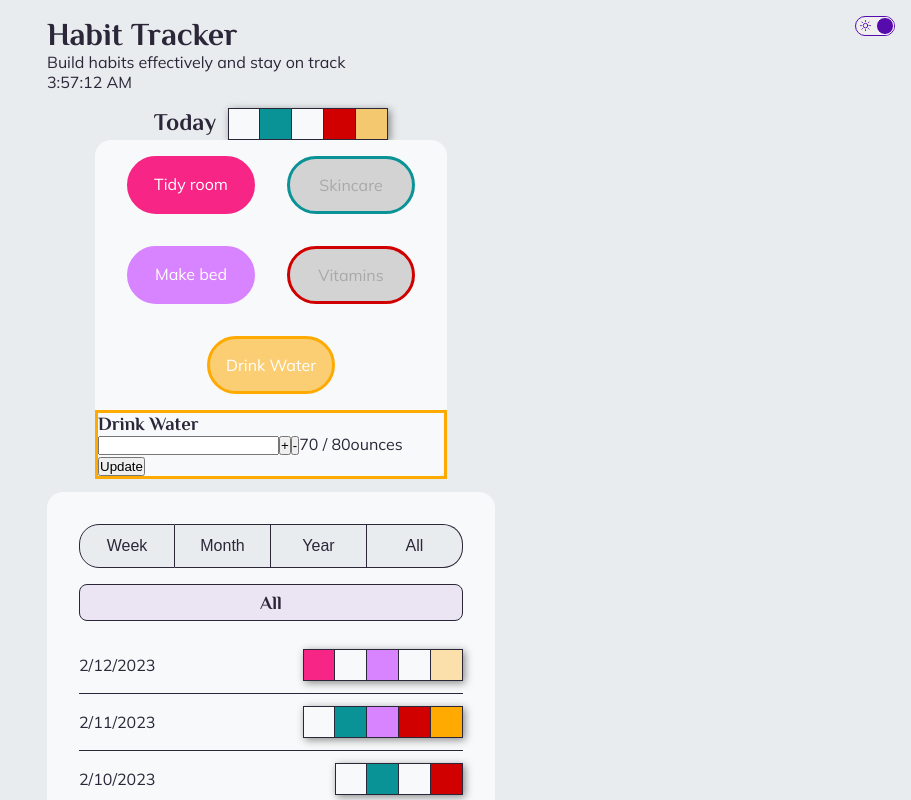
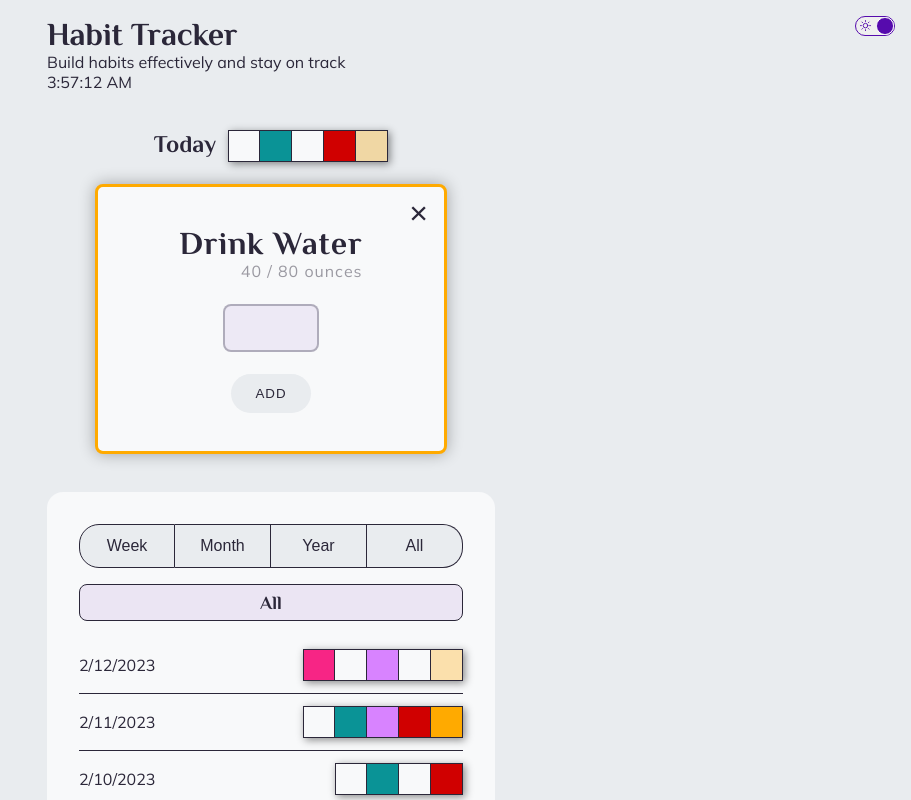
Before and after one commit to jennstirpe/habit-tracker, a React (Create React App) app: page / in a window 1280 px wide. Both pictures are taken after a click on the element "Drink Water". Shown: the top 800 px of the page, without its empty margins (369-1280 px from the left). Built offline with nearby package versions, Linux system fonts and the light colour scheme.

Commit message:
Styled quantity input form

```diff
--- a/src/App.js
+++ b/src/App.js
@@ -117,7 +117,7 @@ function App() {
       color: "#ffaa00",
       type: "quantity",
       goal: {
-        currentAmt: 70,
+        currentAmt: 40,
         goalAmt: 80,
         unit: "ounces"
       },
@@ -438,8 +438,9 @@ function App() {
 
     const newHabits = [...currentDayChecklist];
     const updatedHabit = newHabits.find(habit => habit.id === id);
-    updatedHabit.goal.currentAmt = newAmt;
+    updatedHabit.goal.currentAmt = parseInt(updatedHabit.goal.currentAmt) + parseInt(newAmt);
 
+    setCurrentDayChecklist(newHabits);
 
   }
 
--- a/src/components/main/display/DisplayBar.js
+++ b/src/components/main/display/DisplayBar.js
@@ -16,7 +16,7 @@ export default function DisplayBar({ checklist }) {
                 } else {
                     if (habit.goal.currentAmt === 0) {
                         return <div className="habit-box" key={habit.id}></div>
-                    } else if (habit.goal.currentAmt === habit.goal.goalAmt) {
+                    } else if (habit.goal.currentAmt >= habit.goal.goalAmt) {
                         return <div className="habit-box" key={habit.id} style={{'background' : `${habit.color}`}}></div>
                     } else {
                         let percentageComplete = Math.round(habit.goal.currentAmt / habit.goal.goalAmt * 100);
--- a/src/components/main/forms/QuantityInput.js
+++ b/src/components/main/forms/QuantityInput.js
@@ -16,14 +16,19 @@ export default function QuantityInput({ closeQuantityInputForm, updateCurrentAmt
   return (
     <StyledQuantityInput style={{"border": `3px solid ${habit.color}`}}>
 
-      <h3>{habit.name}</h3>
+      <div className="quantity-form-header">
+        <button onClick={() => closeQuantityInputForm()} className="quantity-form-close" aria-label="Close color selector">×</button>
+        <h3 className="quantity-form-title">{habit.name}</h3>
+        <span className="quantity-form-display">{habit.goal.currentAmt} / {habit.goal.goalAmt} {habit.goal.unit}</span>
+      </div>
 
-      <input ref={newCurrentAmt} type="number"/>
-      <button aria-label="increase">+</button>
-      <button aria-label="decrease">-</button>
-      <span>{habit.goal.currentAmt} / {habit.goal.goalAmt}{habit.goal.unit}</span>
+      <input className="quantity-form-input" ref={newCurrentAmt} type="number" />
+        {/* <div className="quantity-form-btns">
+          <button className="quantity-form-btn" aria-label="increase">+</button>
+          <button className="quantity-form-btn" aria-label="decrease">-</button>
+        </div> */}
 
-      <button onClick={updateAndClose} >Update</button>
+      <button className="quantity-form-update-btn" onClick={updateAndClose} >Add</button>
       </StyledQuantityInput>
   )
 }
--- a/src/components/main/styled/display/Checklist.styled.js
+++ b/src/components/main/styled/display/Checklist.styled.js
@@ -4,6 +4,7 @@ export const StyledChecklist = styled.section`
     width: 22rem;
     border-radius: 1rem;
     background: ${({theme}) => theme.colors.bgSecondary};
+    position: relative;
 
     .checklist-header {
         padding: .75rem;
--- a/src/components/main/styled/forms/QuantityInput.styled.js
+++ b/src/components/main/styled/forms/QuantityInput.styled.js
@@ -1,6 +1,91 @@
 import styled from "styled-components";
 
 export const StyledQuantityInput = styled.form`
+    display: flex;
+    flex-direction: column;
+    justify-content: space-evenly;
+    align-items: center;
+    padding: 1rem;
+    border-radius: .5rem;
+    background: ${({theme}) => theme.colors.bgSecondary};
+    position: absolute;
+    width: 100%;
+    height: 100%;
+    box-shadow: 0 0 1rem ${({theme}) => theme.colors.boxShadow}50;
+
+    .quantity-form-header {
+        border-bottom: 1px solid ${({theme}) => theme.colors.mainText}50;
+        display: flex;
+        flex-direction: column;
+        align-items: flex-end;
+        letter-spacing: 1px;
+
+        .quantity-form-close {
+            font-size: 2rem;
+            padding: 0 .5rem;
+            background: none;
+            border: none;
+            color: ${({theme}) => theme.colors.textMain};
+            transition: all 200ms linear;
+            position: absolute;
+            top: .5rem;
+            right: .5rem;
+
+            &:hover {
+                cursor: pointer;
+                color: ${({theme}) => theme.colors.accentMain};
+            }
+        }
+
+        .quantity-form-title {
+            font-size: 2rem;
+        }
+
+        .quantity-form-display {
+            color: ${({theme}) => theme.colors.textMain}75;
+        }
+    }
+
+    .quantity-form-input {
+        width: 6rem;
+        height: 3rem;
+        text-align: center;
+        font-size: 2rem;
+        border-radius: .5rem;
+        border: 2px solid ${({theme}) => theme.colors.textMain}50;
+        background: ${({theme}) => theme.colors.accentMain}10;
+        overflow: none;
+        color: ${({theme}) => theme.colors.textMain};
+
+        &:focus {
+            border: 2px solid ${({theme}) => theme.colors.accentMain}50;
+            background: ${({theme}) => theme.colors.bgSecondary};
+        }
+    }
+
+    .quantity-form-update-btn {
+        text-transform: uppercase;
+        letter-spacing: 1px;
+        padding: .75rem 1.5rem;
+        border-radius: 1.5rem;
+        border: none;
+        background: ${({theme}) => theme.colors.bgMain};
+        color: ${({theme}) => theme.colors.textMain};
+        transition: all 150ms linear;
+
+        &:hover {
+            cursor: pointer;
+            background: ${({theme}) => theme.colors.accentMain};
+            color: #fff;
+            box-shadow: 0 0 1.5rem ${({theme}) => theme.colors.bgMain};
+        }
+    }
+
+
+
+
+
+
 
 input::-webkit-outer-spin-button,
 input::-webkit-inner-spin-button {
```
